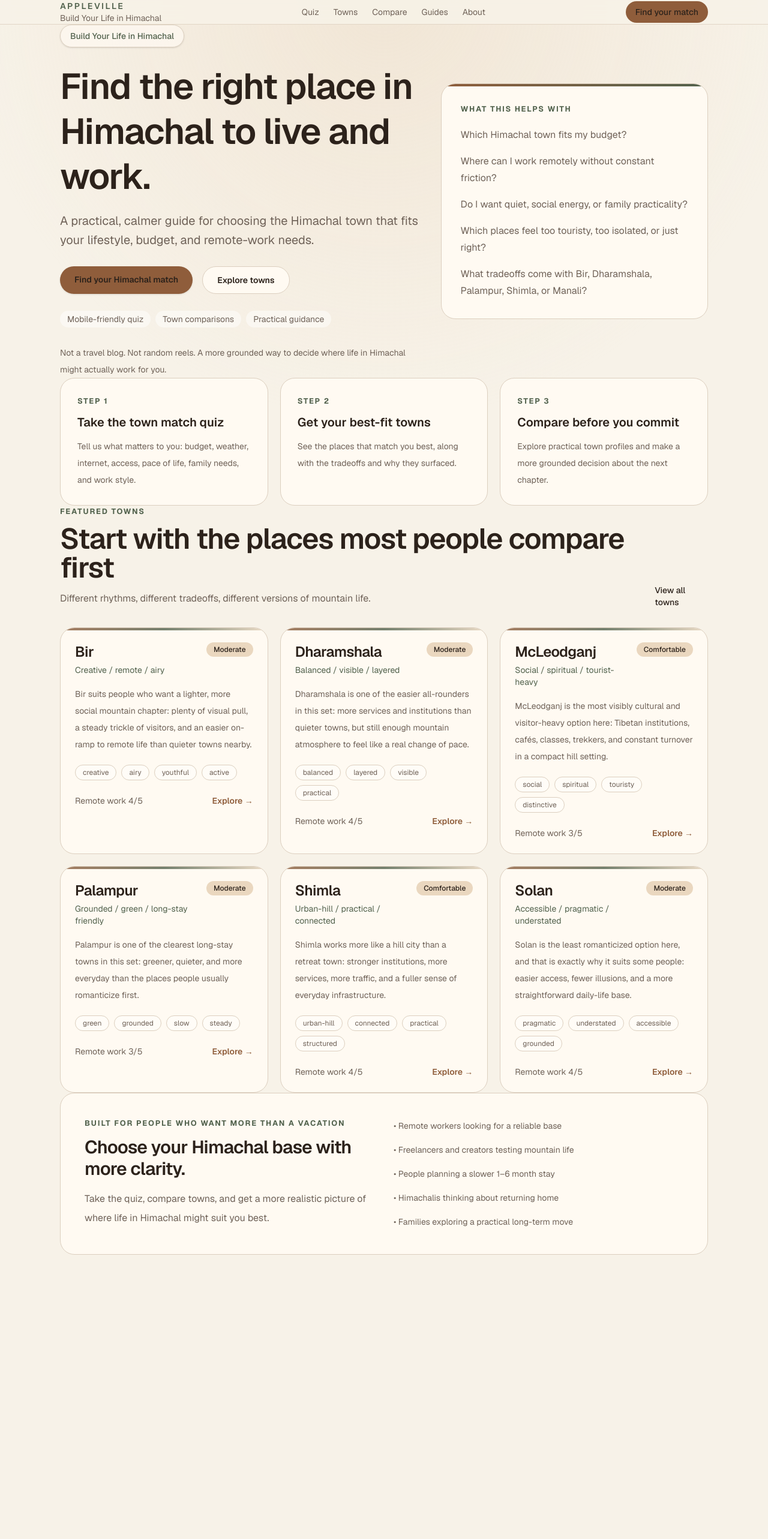
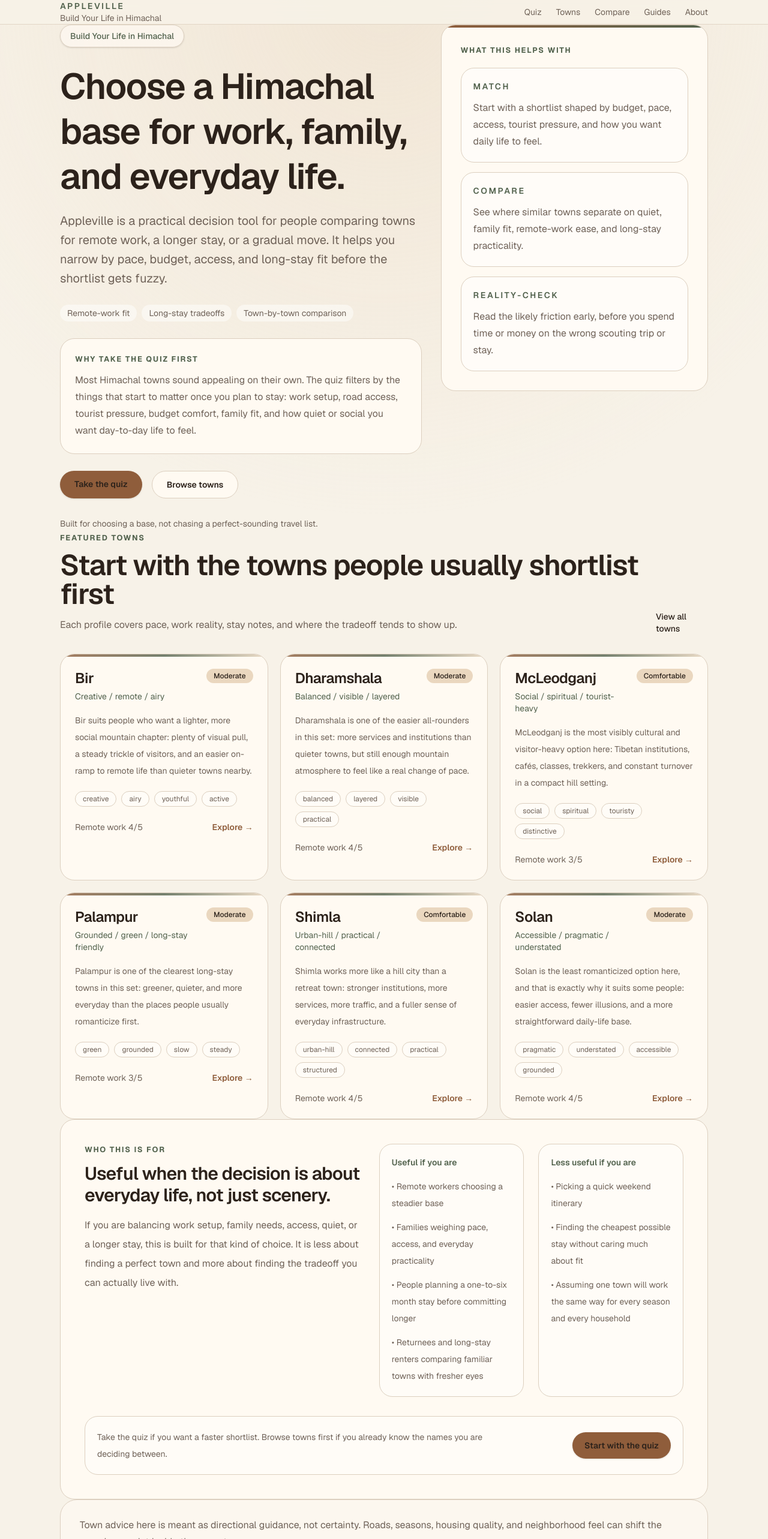
Before and after one commit to andy0056/appleville, a Next.js app: page / in a window 1280 px wide. Shown: the top 2566 px of the page at 60% size. Before the commit the page ends 2092 px from the top, so only its background shows below. Built offline with nearby package versions, Linux system fonts and the light colour scheme.

Commit message:
feat: tighten homepage clarity and quiz conversion

```diff
--- a/src/app/layout.tsx
+++ b/src/app/layout.tsx
@@ -1,6 +1,6 @@
 import type { Metadata } from "next";
 import { Geist, Geist_Mono } from "next/font/google";
-import Link from "next/link";
+import { SiteHeader } from "@/components/site-header";
 import "./globals.css";
 
 const geistSans = Geist({
@@ -27,31 +27,7 @@ export default function RootLayout({
     <html lang="en">
       <body className={`${geistSans.variable} ${geistMono.variable} antialiased`}>
         <div className="page-shell">
-          <header className="border-b border-[var(--line)]/80 bg-[rgba(247,242,232,0.85)] backdrop-blur-sm">
-            <div className="container-app flex items-center justify-between py-4">
-              <Link href="/" className="flex flex-col">
-                <span className="text-sm font-semibold tracking-[0.18em] text-[var(--forest)] uppercase">
-                  Appleville
-                </span>
-                <span className="text-sm text-[var(--muted)]">Build Your Life in Himachal</span>
-              </Link>
-
-              <nav className="hidden gap-6 text-sm text-[var(--muted)] md:flex">
-                <Link href="/quiz">Quiz</Link>
-                <Link href="/towns">Towns</Link>
-                <Link href="/compare">Compare</Link>
-                <Link href="/guides">Guides</Link>
-                <Link href="/about">About</Link>
-              </nav>
-
-              <Link
-                href="/quiz"
-                className="rounded-full bg-[var(--accent)] px-4 py-2 text-sm font-medium text-white transition hover:opacity-90"
-              >
-                Find your match
-              </Link>
-            </div>
-          </header>
+          <SiteHeader />
           {children}
         </div>
       </body>
--- a/src/app/page.tsx
+++ b/src/app/page.tsx
@@ -5,22 +5,66 @@ import { towns } from "@/lib/towns";
 
 const featured = towns.slice(0, 6);
 
+const valueBlocks = [
+  {
+    title: "Match",
+    body: "Start with a shortlist shaped by budget, pace, access, tourist pressure, and how you want daily life to feel.",
+  },
+  {
+    title: "Compare",
+    body: "See where similar towns separate on quiet, family fit, remote-work ease, and long-stay practicality.",
+  },
+  {
+    title: "Reality-check",
+    body: "Read the likely friction early, before you spend time or money on the wrong scouting trip or stay.",
+  },
+];
+
+const fitProfiles = [
+  "Remote workers choosing a steadier base",
+  "Families weighing pace, access, and everyday practicality",
+  "People planning a one-to-six month stay before committing longer",
+  "Returnees and long-stay renters comparing familiar towns with fresher eyes",
+];
+
+const lessUsefulFor = [
+  "Picking a quick weekend itinerary",
+  "Finding the cheapest possible stay without caring much about fit",
+  "Assuming one town will work the same way for every season and every household",
+];
+
 export default function Home() {
   return (
     <main>
-      <section className="container-app py-12 md:py-24">
-        <div className="grid gap-8 lg:grid-cols-[1.15fr_0.85fr] lg:items-center">
+      <section className="container-app py-12 md:py-20">
+        <div className="grid gap-8 lg:grid-cols-[1.15fr_0.85fr] lg:items-start">
           <div className="space-y-6 md:space-y-7">
             <div className="inline-flex rounded-full border border-[var(--line)] bg-[rgba(255,250,242,0.7)] px-4 py-2 text-xs font-medium text-[var(--forest)] shadow-sm md:text-sm">
               Build Your Life in Himachal
             </div>
             <div className="space-y-4 md:space-y-5">
               <h1 className="max-w-4xl text-3xl font-semibold leading-tight tracking-tight sm:text-4xl md:text-6xl">
-                Find the right place in Himachal to live and work.
+                Choose a Himachal base for work, family, and everyday life.
               </h1>
               <p className="max-w-2xl text-base leading-7 text-[var(--muted)] md:text-xl md:leading-8">
-                A practical, calmer guide for choosing the Himachal town that fits
-                your lifestyle, budget, and remote-work needs.
+                Appleville is a practical decision tool for people comparing towns
+                for remote work, a longer stay, or a gradual move. It helps you
+                narrow by pace, budget, access, and long-stay fit before the
+                shortlist gets fuzzy.
+              </p>
+            </div>
+            <div className="flex flex-wrap gap-2 text-xs text-[var(--muted)] sm:text-sm">
+              <span className="rounded-full bg-[rgba(255,255,255,0.45)] px-3 py-1">Remote-work fit</span>
+              <span className="rounded-full bg-[rgba(255,255,255,0.45)] px-3 py-1">Long-stay tradeoffs</span>
+              <span className="rounded-full bg-[rgba(255,255,255,0.45)] px-3 py-1">Town-by-town comparison</span>
+            </div>
+            <div className="card p-5 md:p-6">
+              <p className="eyebrow">Why take the quiz first</p>
+              <p className="mt-3 max-w-2xl text-sm leading-7 text-[var(--muted)] md:text-base">
+                Most Himachal towns sound appealing on their own. The quiz filters
+                by the things that start to matter once you plan to stay: work
+                setup, road access, tourist pressure, budget comfort, family fit,
+                and how quiet or social you want day-to-day life to feel.
               </p>
             </div>
             <div className="grid gap-3 sm:flex sm:flex-wrap sm:gap-4">
@@ -28,65 +72,39 @@ export default function Home() {
                 href="/quiz"
                 className="rounded-full bg-[var(--accent)] px-6 py-3 text-center text-sm font-semibold text-white shadow-sm"
               >
-                Find your Himachal match
+                Take the quiz
               </Link>
               <Link
                 href="/towns"
                 className="rounded-full border border-[var(--line)] bg-[var(--card)] px-6 py-3 text-center text-sm font-semibold"
               >
-                Explore towns
+                Browse towns
               </Link>
             </div>
-            <div className="flex flex-wrap gap-2 text-xs text-[var(--muted)] sm:text-sm">
-              <span className="rounded-full bg-[rgba(255,255,255,0.45)] px-3 py-1">Mobile-friendly quiz</span>
-              <span className="rounded-full bg-[rgba(255,255,255,0.45)] px-3 py-1">Town comparisons</span>
-              <span className="rounded-full bg-[rgba(255,255,255,0.45)] px-3 py-1">Practical guidance</span>
-            </div>
             <p className="max-w-2xl text-sm leading-7 text-[var(--muted)]">
-              Not a travel blog. Not random reels. A more grounded way to decide
-              where life in Himachal might actually work for you.
+              Built for choosing a base, not chasing a perfect-sounding travel list.
             </p>
           </div>
 
           <div className="card relative overflow-hidden p-6 md:p-8">
             <div className="absolute inset-x-0 top-0 h-1 bg-gradient-to-r from-[var(--accent)] to-[var(--forest)]" />
             <p className="eyebrow">What this helps with</p>
-            <ul className="mt-5 space-y-4 text-sm leading-7 text-[var(--muted)] md:text-base">
-              <li>Which Himachal town fits my budget?</li>
-              <li>Where can I work remotely without constant friction?</li>
-              <li>Do I want quiet, social energy, or family practicality?</li>
-              <li>Which places feel too touristy, too isolated, or just right?</li>
-              <li>What tradeoffs come with Bir, Dharamshala, Palampur, Shimla, or Manali?</li>
-            </ul>
+            <div className="mt-5 grid gap-4">
+              {valueBlocks.map((item) => (
+                <div
+                  key={item.title}
+                  className="rounded-[22px] border border-[var(--line)] bg-[rgba(255,255,255,0.4)] p-4 md:p-5"
+                >
+                  <p className="text-sm font-semibold uppercase tracking-[0.18em] text-[var(--forest)]">
+                    {item.title}
+                  </p>
+                  <p className="mt-3 text-sm leading-7 text-[var(--muted)] md:text-base">
+                    {item.body}
+                  </p>
+                </div>
+              ))}
+            </div>
           </div>
-        </div>
-      </section>
-
-      <section className="container-app pb-8">
-        <div className="grid gap-5 md:grid-cols-3">
-          {[
-            {
-              step: "Step 1",
-              title: "Take the town match quiz",
-              body: "Tell us what matters to you: budget, weather, internet, access, pace of life, family needs, and work style.",
-            },
-            {
-              step: "Step 2",
-              title: "Get your best-fit towns",
-              body: "See the places that match you best, along with the tradeoffs and why they surfaced.",
-            },
-            {
-              step: "Step 3",
-              title: "Compare before you commit",
-              body: "Explore practical town profiles and make a more grounded decision about the next chapter.",
-            },
-          ].map((item) => (
-            <div key={item.step} className="card p-6 md:p-7">
-              <p className="eyebrow">{item.step}</p>
-              <h2 className="mt-3 text-xl font-semibold">{item.title}</h2>
-              <p className="mt-3 text-sm leading-7 text-[var(--muted)]">{item.body}</p>
-            </div>
-          ))}
         </div>
       </section>
 
@@ -94,8 +112,8 @@ export default function Home() {
         <div className="flex items-end justify-between gap-4">
           <SectionHeading
             eyebrow="Featured towns"
-            title="Start with the places most people compare first"
-            body="Different rhythms, different tradeoffs, different versions of mountain life."
+            title="Start with the towns people usually shortlist first"
+            body="Each profile covers pace, work reality, stay notes, and where the tradeoff tends to show up."
           />
           <Link href="/towns" className="text-sm font-medium text-[var(--accent)]">
             View all towns
@@ -111,23 +129,58 @@ export default function Home() {
 
       <section className="container-app pb-8">
         <div className="card p-8 md:p-10">
-          <div className="grid gap-8 md:grid-cols-2">
+          <div className="grid gap-8 lg:grid-cols-[0.95fr_1.05fr]">
             <div>
-              <p className="eyebrow">Built for people who want more than a vacation</p>
-              <h2 className="mt-3 text-3xl font-semibold tracking-tight">Choose your Himachal base with more clarity.</h2>
+              <p className="eyebrow">Who this is for</p>
+              <h2 className="mt-3 text-3xl font-semibold tracking-tight">
+                Useful when the decision is about everyday life, not just scenery.
+              </h2>
               <p className="mt-4 max-w-2xl text-base leading-8 text-[var(--muted)]">
-                Take the quiz, compare towns, and get a more realistic picture of
-                where life in Himachal might suit you best.
+                If you are balancing work setup, family needs, access, quiet, or
+                a longer stay, this is built for that kind of choice. It is less
+                about finding a perfect town and more about finding the tradeoff
+                you can actually live with.
               </p>
             </div>
-            <div className="grid gap-3 text-sm leading-7 text-[var(--muted)]">
-              <p>• Remote workers looking for a reliable base</p>
-              <p>• Freelancers and creators testing mountain life</p>
-              <p>• People planning a slower 1–6 month stay</p>
-              <p>• Himachalis thinking about returning home</p>
-              <p>• Families exploring a practical long-term move</p>
+            <div className="grid gap-6 md:grid-cols-2">
+              <div className="rounded-[22px] border border-[var(--line)] bg-[rgba(255,255,255,0.35)] p-5">
+                <p className="text-sm font-semibold text-[var(--forest)]">Useful if you are</p>
+                <div className="mt-4 grid gap-3 text-sm leading-7 text-[var(--muted)]">
+                  {fitProfiles.map((item) => (
+                    <p key={item}>• {item}</p>
+                  ))}
+                </div>
+              </div>
+              <div className="rounded-[22px] border border-[var(--line)] bg-[rgba(255,255,255,0.35)] p-5">
+                <p className="text-sm font-semibold text-[var(--forest)]">Less useful if you are</p>
+                <div className="mt-4 grid gap-3 text-sm leading-7 text-[var(--muted)]">
+                  {lessUsefulFor.map((item) => (
+                    <p key={item}>• {item}</p>
+                  ))}
+                </div>
+              </div>
             </div>
           </div>
+          <div className="mt-8 flex flex-col gap-4 rounded-[22px] border border-[var(--line)] bg-[rgba(255,255,255,0.35)] p-5 sm:flex-row sm:items-center sm:justify-between">
+            <p className="max-w-2xl text-sm leading-7 text-[var(--muted)]">
+              Take the quiz if you want a faster shortlist. Browse towns first if
+              you already know the names you are deciding between.
+            </p>
+            <Link
+              href="/quiz"
+              className="rounded-full bg-[var(--accent)] px-5 py-3 text-center text-sm font-semibold text-white shadow-sm"
+            >
+              Start with the quiz
+            </Link>
+          </div>
+        </div>
+      </section>
+
+      <section className="container-app pb-12 md:pb-16">
+        <div className="rounded-[28px] border border-[var(--line)] bg-[rgba(255,250,242,0.7)] px-6 py-6 text-sm leading-7 text-[var(--muted)] md:px-8 md:py-7 md:text-base">
+          Town advice here is meant as directional guidance, not certainty. Roads,
+          seasons, housing quality, and neighborhood feel can shift the experience
+          a lot inside the same town.
         </div>
       </section>
     </main>
--- /dev/null
+++ b/src/components/site-header.tsx
@@ -0,0 +1,39 @@
+"use client";
+
+import Link from "next/link";
+import { usePathname } from "next/navigation";
+
+export function SiteHeader() {
+  const pathname = usePathname();
+  const showQuizButton = pathname !== "/";
+
+  return (
+    <header className="border-b border-[var(--line)]/80 bg-[rgba(247,242,232,0.85)] backdrop-blur-sm">
+      <div className="container-app flex items-center justify-between py-4">
+        <Link href="/" className="flex flex-col">
+          <span className="text-sm font-semibold tracking-[0.18em] text-[var(--forest)] uppercase">
+            Appleville
+          </span>
+          <span className="text-sm text-[var(--muted)]">Build Your Life in Himachal</span>
+        </Link>
+
+        <nav className="hidden gap-6 text-sm text-[var(--muted)] md:flex">
+          <Link href="/quiz">Quiz</Link>
+          <Link href="/towns">Towns</Link>
+          <Link href="/compare">Compare</Link>
+          <Link href="/guides">Guides</Link>
+          <Link href="/about">About</Link>
+        </nav>
+
+        {showQuizButton ? (
+          <Link
+            href="/quiz"
+            className="rounded-full bg-[var(--accent)] px-4 py-2 text-sm font-medium text-white transition hover:opacity-90"
+          >
+            Take the quiz
+          </Link>
+        ) : null}
+      </div>
+    </header>
+  );
+}
```
